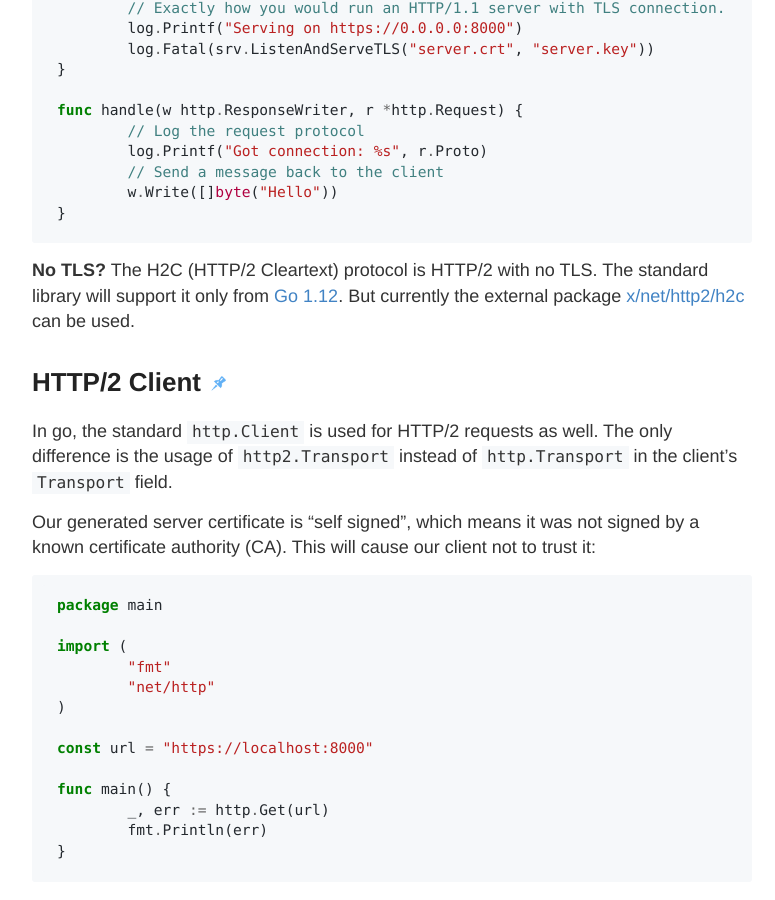
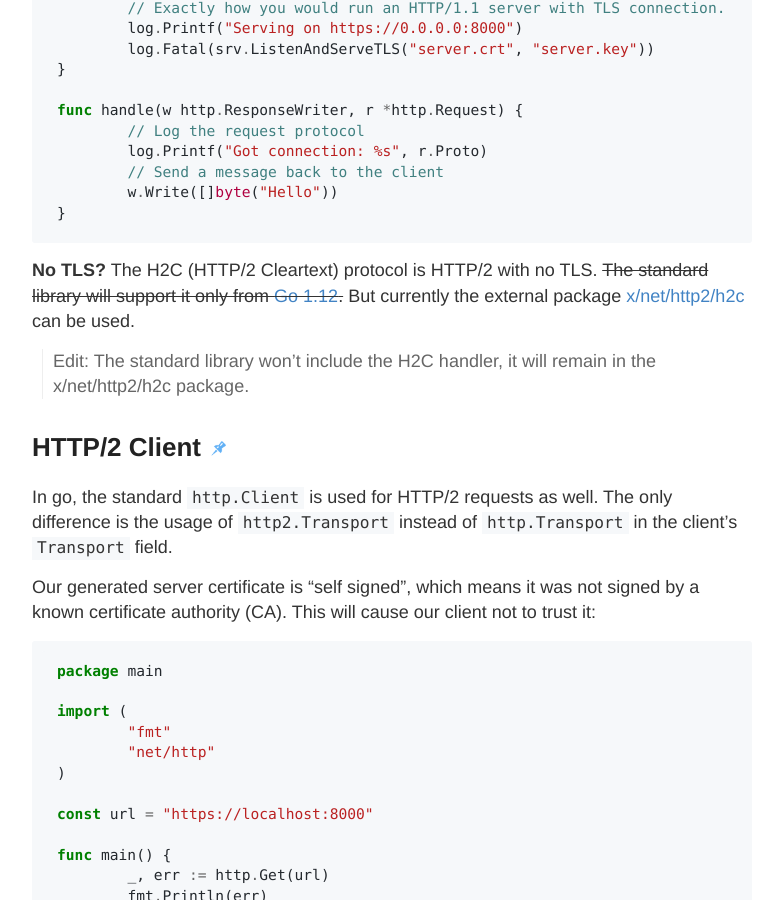
Before and after one commit to posener/posener.github.io, a Jekyll site: the page built from _posts/2018-08-12-http2.md, in a window 1280 px wide and 900 px high, scrolled down 1384 px. Shown: the whole window, without its empty margins (248-1023 px from the left). Built offline with Jekyll 4.4.1, drawn with Linux system fonts in a browser that asks for light colours; comment, search, counter and statistics services are not loaded.

Commit message:
add brad fitzpetric comment

````diff
--- a/_posts/2018-08-12-http2.md
+++ b/_posts/2018-08-12-http2.md
@@ -65,8 +65,10 @@ func handle(w http.ResponseWriter, r *http.Request) {
 ```
 
 **No TLS?** The H2C (HTTP/2 Cleartext) protocol is HTTP/2 with no TLS.
-The standard library will support it only from [Go 1.12](https://go-review.googlesource.com/c/net/+/112999).
+~~The standard library will support it only from [Go 1.12](https://go-review.googlesource.com/c/net/+/112999).~~
 But currently the external package [x/net/http2/h2c](https://github.com/golang/net/blob/master/http2/h2c) can be used.
+
+> Edit: The standard library won't include the H2C handler, it will remain in the x/net/http2/h2c package.
 
 ## HTTP/2 Client
 
````
